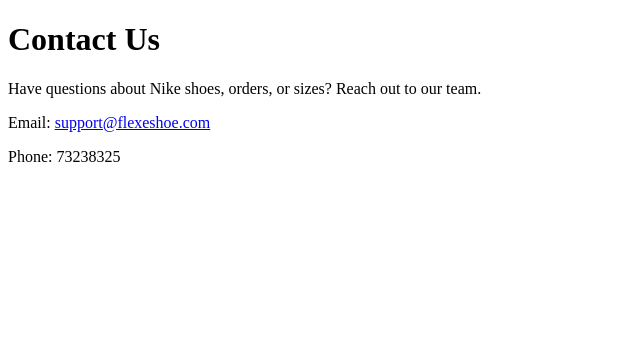
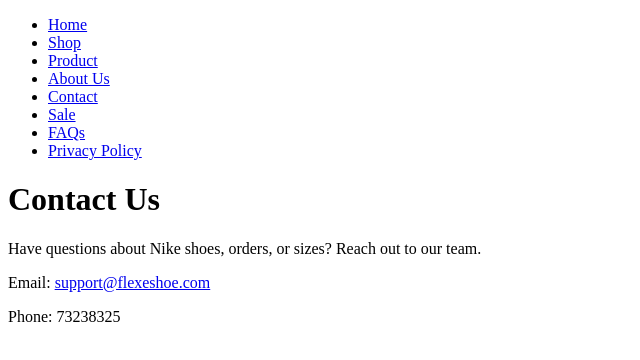
Before and after one commit to bida24-119/FLEXE-SHOES, a plain HTML site: page contact.html in a window 1280 px wide. Shown: the whole page, without its empty margins (0-640 px from the left). Drawn offline with Linux system fonts and the light colour scheme.

Commit message:
Update contact.html

```diff
--- a/contact.html
+++ b/contact.html
@@ -3,11 +3,23 @@
 <head>
   <meta charset="UTF-8">
       <meta name="viewport" content="width=device-width, initial-scale=1.0">
-    <title>About Me</title>
+
 
   <title>Contact Flexe Shoe – Nike Help</title>
 </head>
 <body>
+ <nav>
+    <ul>
+      <li><a href="index.html">Home</a></li>
+      <li><a href="shop.html">Shop</a></li>
+      <li><a href="product.html">Product</a></li>
+      <li><a href="about.html">About Us</a></li>
+      <li><a href="contact.html">Contact</a></li>
+      <li><a href="sale.html">Sale</a></li>
+      <li><a href="faqs.html">FAQs</a></li>
+      <li><a href="privacy.html">Privacy Policy</a></li>
+    </ul>
+  </nav>
 
   <h1>Contact Us</h1>
   <p>Have questions about Nike shoes, orders, or sizes? Reach out to our team.</p>
```
